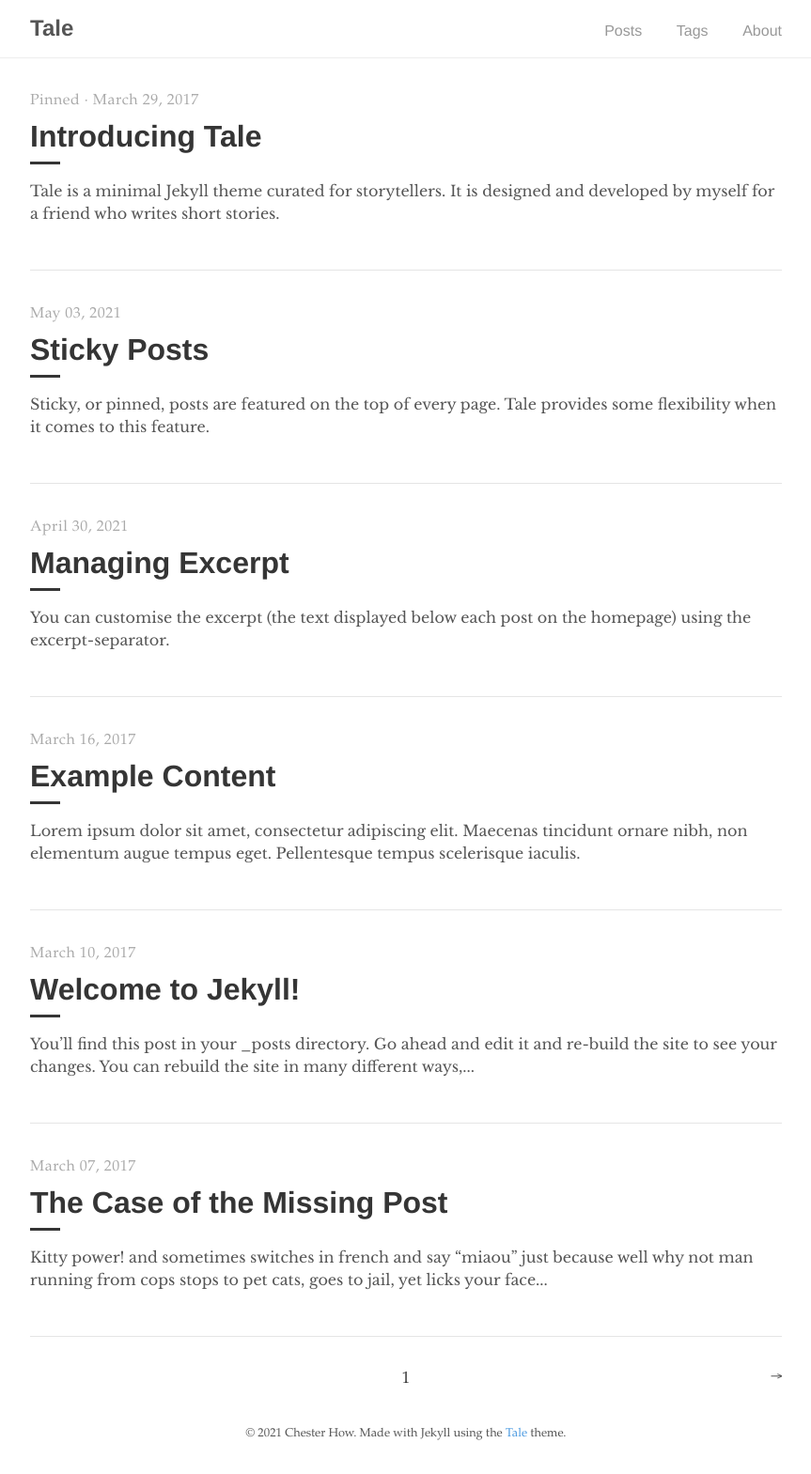
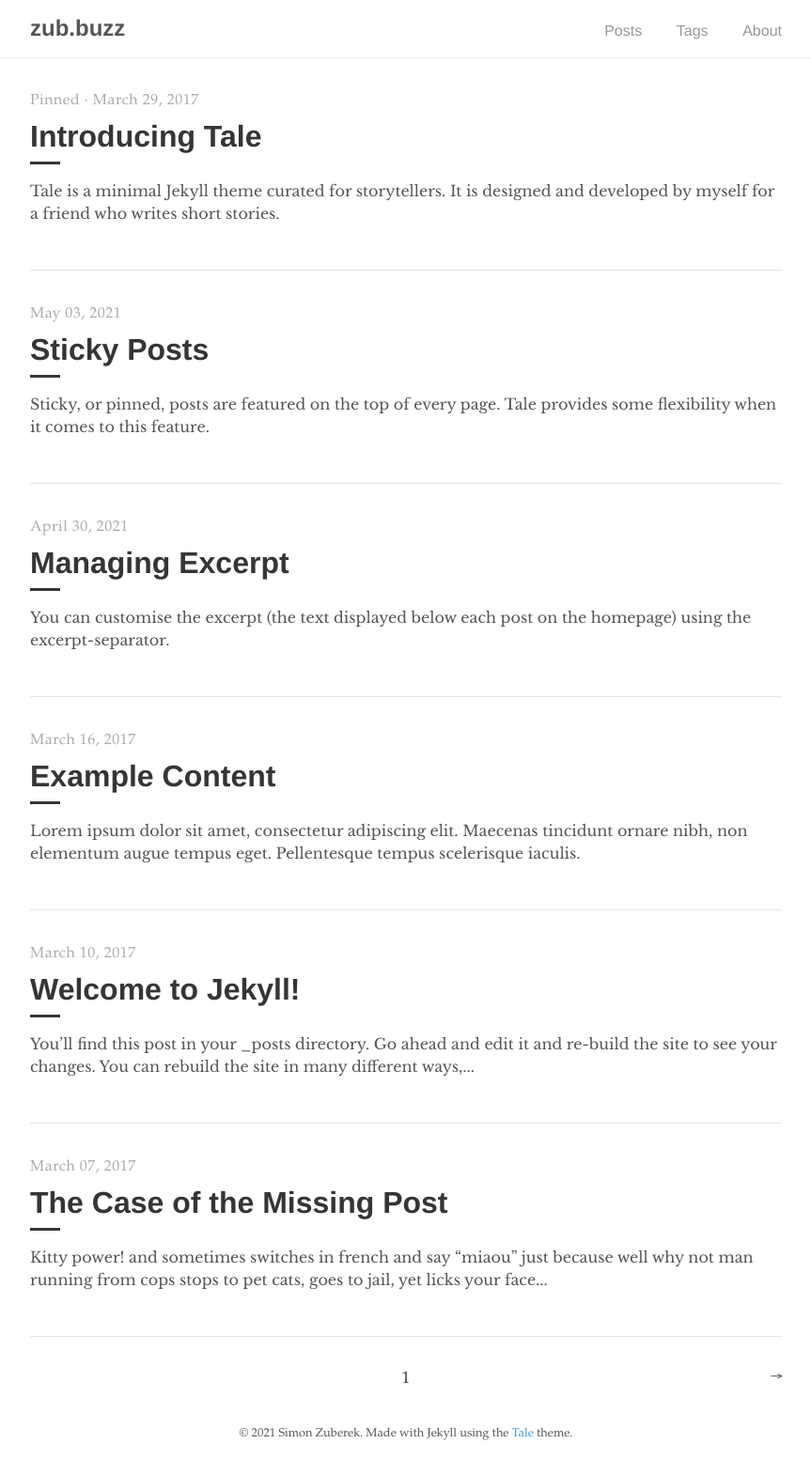
Before and after one commit to zoobereq/blog, a Jekyll site: the page built from index.html, in a window 1280 px wide. Shown: the whole page at 94% size, without its empty margins (208-1071 px from the left). Built offline with Jekyll 4.4.1, drawn with Linux system fonts in a browser that asks for light colours; the list of posts is cut into pages by our own code.

Commit message:
updated config

```diff
--- a/_config.yml
+++ b/_config.yml
@@ -1,6 +1,6 @@
 # Site settings
-title:          Tale
-description:    "Minimal Jekyll theme for storytellers"
+title:          zub.buzz
+description:    "Hello 👋🏻 I'm Simon Zuberek, an educational technologist, linguist, and langauge instructor. In this space, I share my ideas about language, technology, curricular design, and society."
 baseurl:
 url:            "https://blog.zuberek.net"
 
@@ -9,9 +9,9 @@ google_analytics: UA—XXXXXXXX-X
 
 # Author
 author:
-  name:         Chester How
-  url:          https://chester.how
-  email:        chesterhow@gmail.com
+  name:         Simon Zuberek
+  url:          https://www.zuberek.net
+  email:        simon@zuberek.net
 
 # Build settings
 markdown:       kramdown
@@ -28,7 +28,7 @@ plugins:
   - jekyll-feed
   - jekyll-paginate
   - jekyll-seo-tag
-  # - jemoji #Uncomment this to allow emoji in your post
+  - jemoji
 
 # Permalinks
 permalink:      /:year-:month-:day/:title
@@ -38,4 +38,4 @@ paginate:       5
 exclude: [ Gemfile, Gemfile.lock, tale.gemspec ]
 
 # Disqus (Set to your disqus id)
-disqus:         jekyll-tale
+disqus:         zoobereq
```
